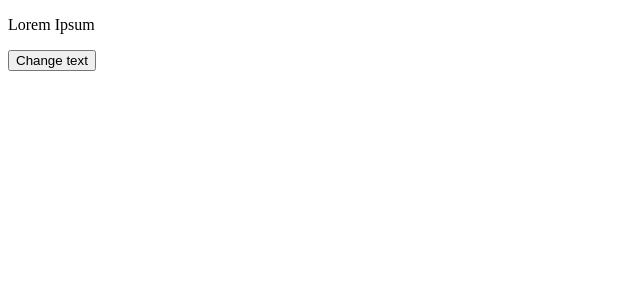
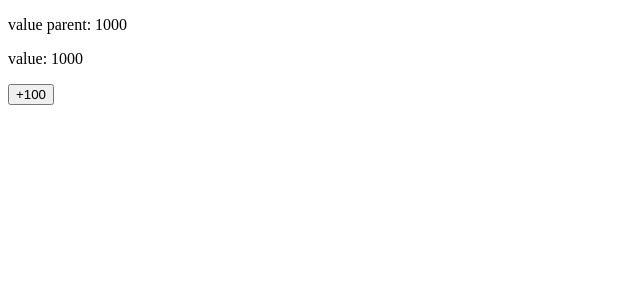
Before and after one commit to RafalG1991/angular-test-app, an Angular app: page / in a window 1280 px wide. Shown: the top 300 px of the page, without its empty margins (0-640 px from the left). Built offline with nearby package versions, Linux system fonts and the light colour scheme.

Commit message:
added components to html files in foo and app components

```diff
--- a/src/app/app.component.html
+++ b/src/app/app.component.html
@@ -1,8 +1,7 @@
-@if(shouldBeVisible) {
-  <app-foo [text]="text"></app-foo>
-}
-<button (click)="handleClick()">Change text</button>
+<p>value parent: {{value}}</p>
+<app-foo [(value)]="value"></app-foo>
 
+<button (click)="increase()">+100</button>
 <!--<app-container>-->
 <!--  <app-title title="Title of the title component" />-->
 <!--  <app-conditional-content>-->
--- a/src/app/foo/foo.component.html
+++ b/src/app/foo/foo.component.html
@@ -1 +1 @@
-<p>{{ text }}</p>
+<p>value: {{ value }}</p>
```
